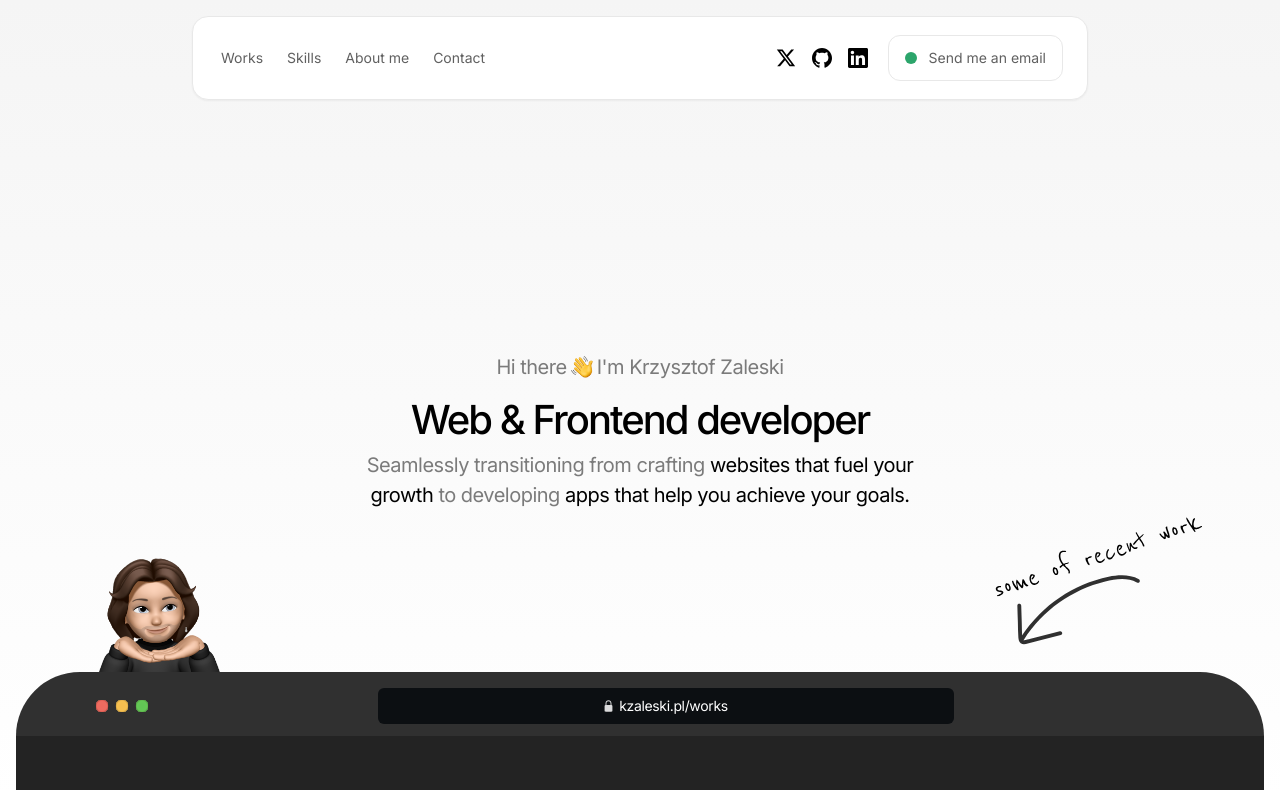
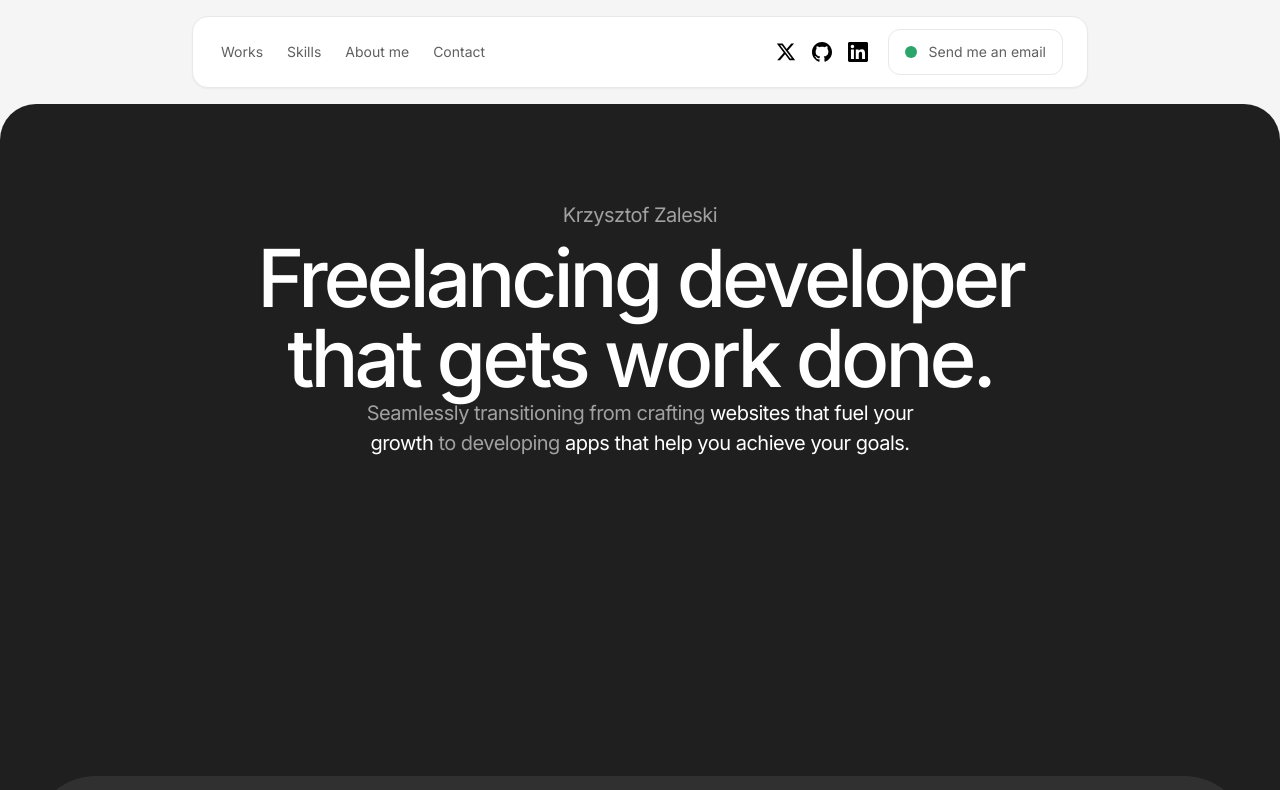
Before and after one commit to Zlvsky/czaleski, a Next.js app: page / in a window 1280 px wide. Shown: the top 790 px of the page. Built offline with nearby package versions, Linux system fonts and the light colour scheme.

Commit message:
changing website to commercial

```diff
--- a/package.json
+++ b/package.json
@@ -1,5 +1,5 @@
 {
-  "name": "kzaleski",
+  "name": "czaleski",
   "version": "0.1.0",
   "private": true,
   "scripts": {
@@ -10,10 +10,8 @@
     "format": "prettier --write './**/*.{js,jsx,ts,tsx,css,md,json}' --config ./.prettierrc.js"
   },
   "dependencies": {
-    "@gsap/react": "^2.1.0",
     "@studio-freight/react-lenis": "^0.0.46",
     "framer-motion": "^11.0.23",
-    "gsap": "^3.12.5",
     "next": "14.1.4",
     "react": "^18",
     "react-dom": "^18",
--- a/src/app/globals.css
+++ b/src/app/globals.css
@@ -4,7 +4,7 @@
 
 body {
   color: #000;
-  background: #fff;
+  background: #F5F5F5;
 }
 @layer utilities {
   .text-balance {
--- a/src/app/page.tsx
+++ b/src/app/page.tsx
@@ -1,5 +1,6 @@
 import Footer from '@/components/footer/Footer'
 import Header from '@/components/header/Header'
+import ContentContainer from '@/components/layout/ContentContainer'
 import PageWrap from '@/components/layout/PageWrap'
 import About from '@/components/main-page/About'
 import Contact from '@/components/main-page/Contact'
@@ -11,14 +12,14 @@ export default function Home() {
   return (
     <PageWrap>
       <Header />
-      <Hero />
-      <div className="w-full bg-white z-10">
+      <ContentContainer>
+        <Hero />
         <Works />
         <Stack />
         <About />
         <Contact />
         <Footer />
-      </div>
+      </ContentContainer>
     </PageWrap>
   )
 }
--- a/src/components/header/Header.tsx
+++ b/src/components/header/Header.tsx
@@ -6,15 +6,13 @@ import NavLinks from './_components/NavLinks'
 function Header() {
   return (
     <motion.div
-      initial="hidden"
-      whileInView="visible"
-      viewport={{ once: true }}
+      initial="visible"
       transition={{ duration: 0.6, delay: 0.5}}
       variants={{
         visible: { opacity: 1, y: 0 },
         hidden: { opacity: 0, y: -100 }
       }}
-      className="absolute z-20 w-full max-w-4xl flex justify-between items-center border border-grayE8 bg-white shadow-sm rounded-2xl px-5 py-2.5 top-4">
+      className="my-4 z-20 w-full max-w-4xl flex justify-between items-center border border-grayE8 bg-white shadow-sm rounded-2xl px-5 py-1 top-4">
       <NavLinks />
       <Connect />
     </motion.div>
--- /dev/null
+++ b/src/components/layout/ContentContainer.tsx
@@ -0,0 +1,13 @@
+import { IChildren } from '@/types/generalTypes'
+
+interface IProps extends IChildren {
+  id?: string
+}
+
+export default function ContentContainer({ children, id }: IProps) {
+  return (
+    <div id={id} className="w-full max-w-[90rem] rounded-[2.25rem] bg-darkbg px-4 mx-auto">
+      {children}
+    </div>
+  )
+}
--- a/src/components/main-page/Hero.tsx
+++ b/src/components/main-page/Hero.tsx
@@ -1,15 +1,8 @@
 'use client'
 
-import Hand from '@/assets/images/hand.png'
-import memoji1 from '@/assets/images/memoji1.png'
-import SomeWorksSVG from '@/assets/images/someworks.svg'
-import { useGSAP } from '@gsap/react'
-import gsap from 'gsap'
-import { ScrollTrigger } from 'gsap/ScrollTrigger'
-import Image from 'next/image'
+import { motion } from 'framer-motion'
 import { useRef } from 'react'
 import PageWrap from '../layout/PageWrap'
-import { easeIn, motion } from 'framer-motion'
 
 const SubHeader = () => {
   return (
@@ -17,13 +10,18 @@ const SubHeader = () => {
       initial="hidden"
       whileInView="visible"
       viewport={{ once: true }}
-      transition={{ duration: 0.3, delay: 0.1, type: "spring", damping: 10, stiffness: 100}}
+      transition={{
+        duration: 0.3,
+        delay: 0.1,
+        type: 'spring',
+        damping: 10,
+        stiffness: 100
+      }}
       variants={{
         visible: { opacity: 1, y: 0 },
         hidden: { opacity: 0, y: 30 }
       }}>
       <h2 className="flex items-center gap-1 text-base md:text-20 text-gray1 tracking-tight mb-2">
-        Hi there <Image src={Hand.src} alt="👋" width={22} height={22} /> I&apos;m
         Krzysztof Zaleski
       </h2>
     </motion.div>
@@ -47,8 +45,8 @@ const MainHeader = () => {
         visible: { opacity: 1, y: 0 },
         hidden: { opacity: 0, y: 30 }
       }}>
-      <h1 className="text-3xl md:text-40 font-medium text-black text-center tracking-tighter">
-        Web & Frontend developer
+      <h1 className="text-3xl md:text-[5rem] md:leading-[5rem] max-w-3xl font-medium text-white text-center tracking-tighter">
+        Freelancing developer that gets work done.
       </h1>
     </motion.div>
   )
@@ -74,93 +72,28 @@ const Description = () => {
       className="text-gray1 text-center text-lg md:text-20 tracking-tight">
       <p className="max-w-xl">
         Seamlessly transitioning from crafting{' '}
-        <span className="text-black">websites that fuel your growth </span>
+        <span className="text-white">websites that fuel your growth </span>
         to developing{' '}
-        <span className="text-black">apps that help you achieve your goals.</span>
+        <span className="text-white">apps that help you achieve your goals.</span>
       </p>
     </motion.div>
   )
 }
 
-const SomeWorks = () => {
-  return (
-    <motion.div
-      initial="hidden"
-      whileInView="visible"
-      viewport={{ once: true }}
-      transition={{ duration: 0.3, delay: 2 }}
-      variants={{
-        visible: { opacity: 1 },
-        hidden: { opacity: 0 }
-      }}
-      className="absolute right-0 2xl:right-64 bottom-96">
-      <SomeWorksSVG />
-    </motion.div>
-  )
-}
-
-const Memoji = () => (
-  <motion.div
-    initial="hidden"
-    whileInView="visible"
-    viewport={{ once: true }}
-    transition={{ duration: 0.4, delay: 0.35, ease: 'easeInOut' }}
-    variants={{
-      visible: { opacity: 1, y: 0 },
-      hidden: { opacity: 0, y: 100 }
-    }}
-    className="hidden md:block absolute left-20 bottom-32">
-    <Image
-      src={memoji1.src}
-      height={240}
-      width={240}
-      alt="memoji"
-      className="w-36 h-36"
-    />
-  </motion.div>
-)
-
 function Hero() {
   const wrapper = useRef(null)
   const container = useRef(null)
 
-  useGSAP(
-    () => {
-      gsap.registerPlugin(ScrollTrigger)
-      let tm = gsap.timeline({
-        scrollTrigger: {
-          trigger: wrapper.current,
-          start: 'top top',
-          end: 'center+=100% center',
-          scrub: true,
-          pinSpacing: true
-        }
-      })
-      tm.to(container.current, {
-        scale: 0.85,
-        opacity: 0.1,
-        duration: 1,
-        ease: 'none',
-        transformOrigin: 'center bottom'
-      })
-    },
-    { scope: container }
-  )
-
   return (
-    <PageWrap isGradient>
+    <PageWrap>
       <div ref={wrapper} className="relative w-full max-w-7xl px-4 mx-auto h-screen">
         <main
-          className="fixed px-1 flex min-h-screen  flex-col items-center mt-72 md:mt-64 md:p-24 h-screen z-0 left-0 top-0 right-0"
-          ref={container}
-        >
+          className="px-1 flex flex-col items-center mt-40 md:mt-0 md:p-24"
+          ref={container}>
           <SubHeader />
           <MainHeader />
           <Description />
-
-          <SomeWorks />
         </main>
-        <Memoji />
       </div>
     </PageWrap>
   )
--- a/tailwind.config.ts
+++ b/tailwind.config.ts
@@ -21,13 +21,14 @@ const config: Config = {
           'conic-gradient(from 180deg at 50% 50%, var(--tw-gradient-stops))'
       },
       colors: {
-        gray1: '#7B7B7B',
+        gray1: '#A1A1A1',
         gray2: '#606060',
         grayA1: '#A1A1A1',
         grayE8: '#E8E8E8',
         gray7B: '#7B7B7B',
         dark26: '#262626',
         dark48: '#484848',
+        darkbg: '#1F1F1F',
         green: '#2CA56B'
       },
       boxShadow: {
```
Also changed, not shown: .prettierrc.js, 1 other file (tests, documents, lock files or other folders).
